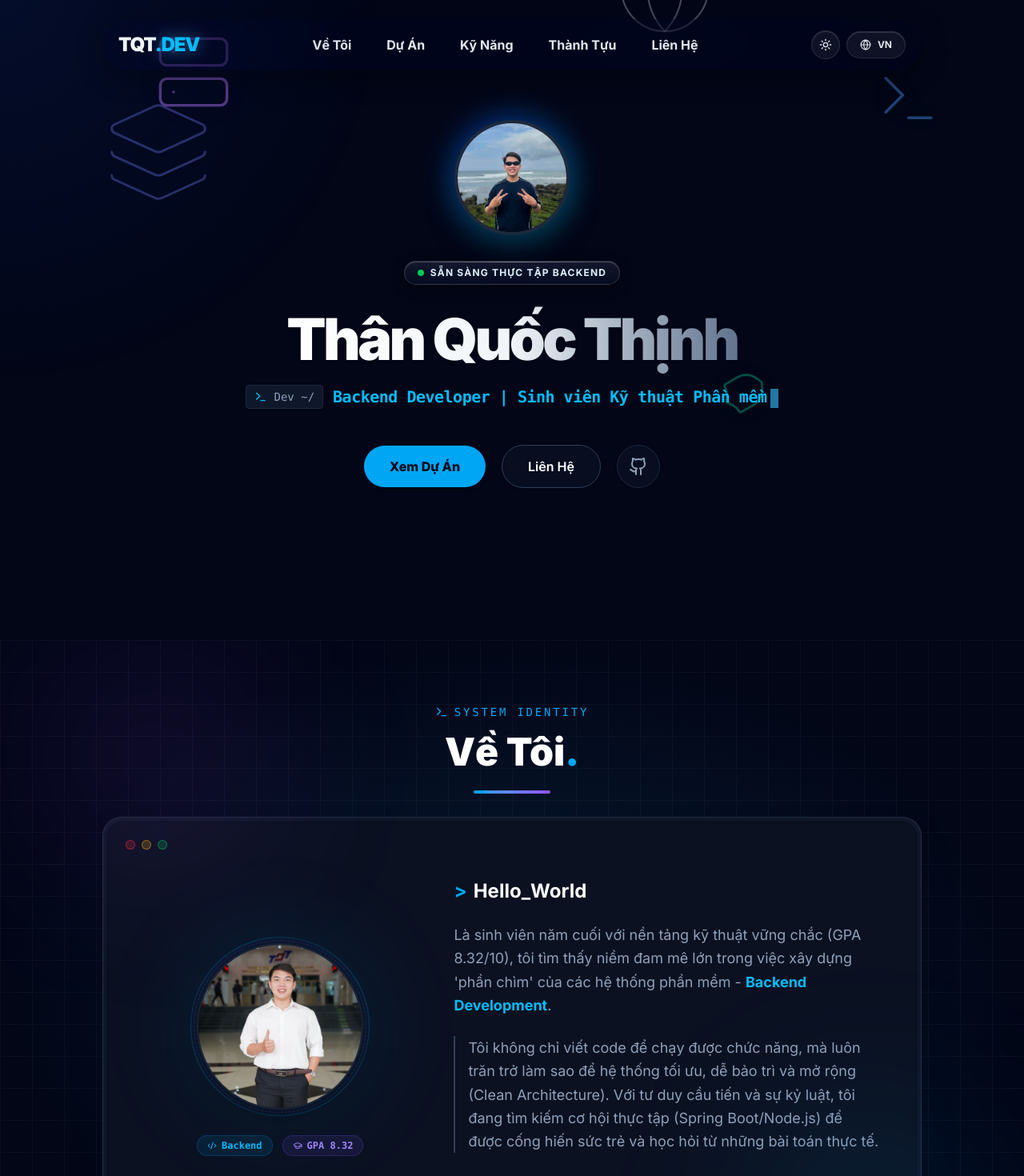
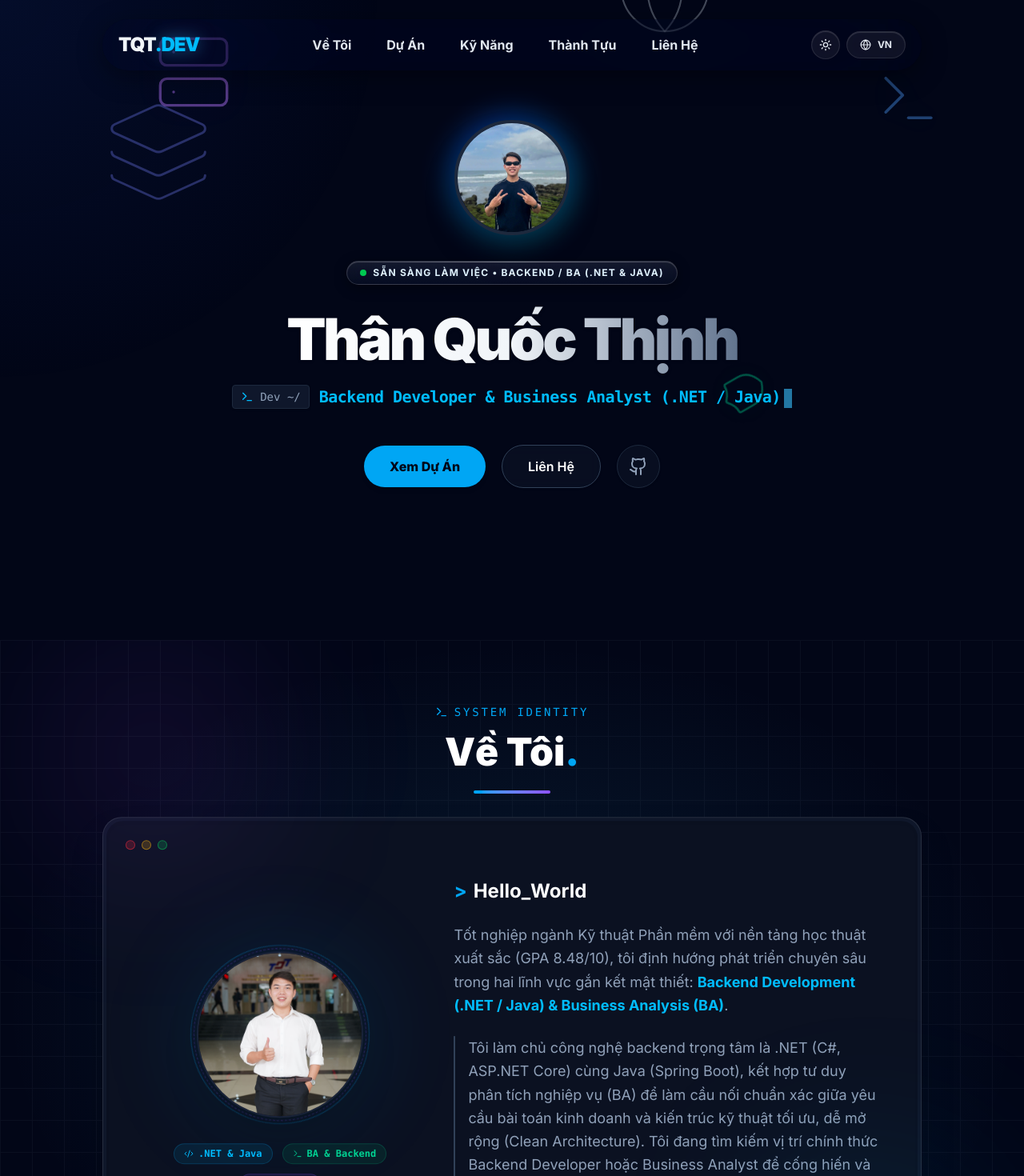
Before and after one commit to quocthinhthan/Portfolio, a Next.js app: page / in a window 1280 px wide. Shown: the top 1470 px of the page at 80% size. Built offline with nearby package versions, Linux system fonts and the light colour scheme.

Commit message:
feat: update portfolio metadata and content to reflect Backend Developer & Business Analyst role; enhance i18n support

```diff
--- a/app/layout.tsx
+++ b/app/layout.tsx
@@ -5,24 +5,30 @@ import ClientShell from "@/components/ClientShell";
 const inter = Inter({ subsets: ["latin"] });
 
 export const metadata: Metadata = {
-  title: "Thân Quốc Thịnh | Software Engineer Portfolio",
+  title: "Thân Quốc Thịnh | Backend Developer & Business Analyst (.NET / Java)",
   description:
-    "Portfolio của Thân Quốc Thịnh – sinh viên Kỹ thuật Phần mềm tại TDTU, Web Developer với Next.js, React, Flutter, Backend.",
+    "Portfolio của Thân Quốc Thịnh – Backend Developer & Business Analyst (BA), GPA 8.48/10 ĐH Tôn Đức Thắng. Chuyên sâu về .NET (C#, ASP.NET Core), Java (Spring Boot), Microservices, SQL Server và phân tích nghiệp vụ.",
   keywords: [
     "Thân Quốc Thịnh",
     "Than Quoc Thinh",
-    "portfolio",
+    ".NET Developer",
+    "ASP.NET Core",
+    "C# Developer",
+    "Java Developer",
+    "Spring Boot",
+    "Backend Developer",
+    "Business Analyst",
+    "BA IT",
+    "Microservices",
     "software engineer",
-    "nextjs developer",
-    "sinh viên IT",
-    "web developer vietnam"
+    "backend developer vietnam"
   ],
   authors: [{ name: "Thân Quốc Thịnh" }],
   creator: "Thân Quốc Thịnh",
   openGraph: {
-    title: "Thân Quốc Thịnh | Software Engineer",
+    title: "Thân Quốc Thịnh | Backend Developer & Business Analyst (.NET / Java)",
     description:
-      "Portfolio cá nhân của Thân Quốc Thịnh – Web Developer, Backend Developer",
+      "Portfolio cá nhân của Thân Quốc Thịnh – Backend Developer & Business Analyst (BA) chuyên sâu về .NET (C#) và Java (Spring Boot), GPA 8.48/10.",
     url: "https://thanquocthinh.id.vn",
     siteName: "Than Quoc Thinh Portfolio",
     locale: "vi_VN",
@@ -38,8 +44,8 @@ export const metadata: Metadata = {
   },
   twitter: {
     card: "summary_large_image",
-    title: "Thân Quốc Thịnh | Software Engineer",
-    description: "Portfolio cá nhân của Thân Quốc Thịnh",
+    title: "Thân Quốc Thịnh | Backend Developer & Business Analyst (.NET / Java)",
+    description: "Portfolio cá nhân của Thân Quốc Thịnh – Chuyên sâu .NET & Java, GPA 8.48/10",
     images: ["/avatar_share.jpg"],
   },
   icons: {
@@ -85,7 +91,7 @@ export default function RootLayout({
 
         <ClientShell>{children}</ClientShell>
 
-        {/* Đã di chuyển script vào bên trong body */}
+        {/* Schema Markup tối ưu SEO Google: .NET, Java, BA */}
         <script
           type="application/ld+json"
           dangerouslySetInnerHTML={{
@@ -94,11 +100,25 @@ export default function RootLayout({
               "@type": "Person",
               name: "Thân Quốc Thịnh",
               url: "https://thanquocthinh.id.vn",
-              jobTitle: "Software Engineer",
-              knowsAbout: ["Business Analysis", "Springboot", "Node.js", "React", "Flutter", "Backend", "Microservices"],
+              jobTitle: "Backend Developer & Business Analyst",
+              alumniOf: "Ton Duc Thang University",
+              knowsAbout: [
+                ".NET",
+                "C#",
+                "ASP.NET Core",
+                "Java",
+                "Spring Boot",
+                "Business Analysis",
+                "Requirements Engineering",
+                "Microservices",
+                "Docker",
+                "SQL Server",
+                "MySQL",
+                "Event-driven Architecture"
+              ],
               sameAs: [
-                "https://github.com/your-github", // Đừng quên thay link thật của Thịnh vào đây nhé!
-                "https://linkedin.com/in/your-linkedin"
+                "https://github.com/quocthinhthan",
+                "https://linkedin.com/in/quocthinhthan"
               ]
             })
           }}
--- a/components/About.tsx
+++ b/components/About.tsx
@@ -109,10 +109,13 @@ export default function About() {
                         {/* Quick Stats Badges */}
                         <div className="flex flex-wrap justify-center gap-3">
                             <span className="flex items-center gap-1.5 px-3 py-1 rounded-full bg-sky-500/10 border border-sky-500/20 text-sky-600 dark:text-sky-400 text-xs font-bold font-mono">
-                                <Code2 size={12} /> Backend
+                                <Code2 size={12} /> .NET & Java
+                            </span>
+                            <span className="flex items-center gap-1.5 px-3 py-1 rounded-full bg-emerald-500/10 border border-emerald-500/20 text-emerald-600 dark:text-emerald-400 text-xs font-bold font-mono">
+                                <Terminal size={12} /> BA & Backend
                             </span>
                             <span className="flex items-center gap-1.5 px-3 py-1 rounded-full bg-violet-500/10 border border-violet-500/20 text-violet-600 dark:text-violet-400 text-xs font-bold font-mono">
-                                <GraduationCap size={12} /> GPA 8.32
+                                <GraduationCap size={12} /> GPA 8.48
                             </span>
                         </div>
                     </div>
--- a/lib/data.ts
+++ b/lib/data.ts
@@ -4,8 +4,8 @@ import { Server, Database, Layout, Terminal, Users, Code2Icon } from "lucide-rea
 // Thông tin cá nhân
 export const personalInfo = {
   name: "Thân Quốc Thịnh",
-  role: "Backend Developer | Software Engineering Student",
-  description: "Sinh viên năm cuối ngành Kỹ thuật Phần mềm tại ĐH Tôn Đức Thắng với GPA 8.32/10. Chuyên sâu về hệ thống Backend, kiến trúc Event-driven và Docker.",
+  role: "Backend Developer & Business Analyst (.NET / Java)",
+  description: "Kỹ sư phần mềm tốt nghiệp ĐH Tôn Đức Thắng với GPA 8.48/10. Chuyên sâu về hệ sinh thái .NET (C#, ASP.NET Core), Java (Spring Boot), phân tích nghiệp vụ (Business Analysis) và kiến trúc Microservices.",
   email: "thanquocthinh112@gmail.com",
   github: "https://github.com/quocthinhthan",
   linkedin: "https://linkedin.com/in/quocthinhthan",
@@ -24,31 +24,31 @@ export interface Project {
   demoUrl?: string;
 }
 
-// Danh sách kỹ năng
+// Danh sách kỹ năng (Ưu tiên .NET, sau đó là Java)
 export const skills = [
-  { category: "Frameworks", icon: Server, items: ["Spring Boot", "Node.js", "ReactJS", ".NET"] },
+  { category: "Frameworks", icon: Server, items: [".NET", "ASP.NET Core", "Spring Boot", "Node.js"] },
   {
     category: "Languages & Core",
     icon: Code2Icon,
-    items: ["Java", "JavaScript","Python", "Dart", "C#" ]
+    items: ["C#", "Java", "SQL", "JavaScript", "Python"]
   },
-  { category: "Databases", icon: Database, items: ["MySQL", "SQL Server", "MongoDB", "Redis"] },
-  { category: "DevOps", icon: Terminal, items: ["Docker Swarm", "Git", "Postman", "Linux"] },
+  { category: "Databases", icon: Database, items: ["SQL Server", "MySQL", "Redis", "MongoDB"] },
+  { category: "DevOps & BA", icon: Terminal, items: ["Docker Swarm", "Git", "Business Analysis", "Postman", "Linux"] },
 ];
 
-// Danh sách kinh nghiệm 'experience' (Để fix lỗi ở Experience.tsx)
+// Danh sách kinh nghiệm 'experience'
 export const experience = [
   {
     year: "03/2026 - Present",
     title: "Currently Working",
     company: "Mebisoft JSC",
-    description: "GPA hiện tại: 8.32/10. Hoàn thành hơn 12 dự án từ học thuật đến thực tế.",
+    description: "GPA 8.48/10. Hoàn thành hơn 12 dự án từ học thuật đến thực tế.",
   },
   {
     year: "2022 - 2026",
-    title: "Software Engineering Student",
+    title: "Software Engineering Graduate",
     company: "Ton Duc Thang University",
-    description: "Đang chuẩn bị CV và kiến thức để ứng tuyển vị trí thực tập Backend.",
+    description: "Tốt nghiệp ngành Kỹ thuật Phần mềm với GPA 8.48/10. Sẵn sàng đảm nhận các vị trí Backend Developer hoặc Business Analyst.",
   }
 ];
 
--- a/lib/i18n.ts
+++ b/lib/i18n.ts
@@ -11,33 +11,33 @@ export const dictionaries = {
     "nav.skills": "Kỹ Năng",      // 🟢 Mới
     "nav.contact": "Liên Hệ",     // 🟢 Mới
 
-    "hero.badge": "Sẵn sàng thực tập Backend",
+    "hero.badge": "Sẵn sàng làm việc • Backend / BA (.NET & Java)",
     "nav.achievements": "Thành Tựu",
     "hero.cta.projects": "Xem Dự Án",
     "hero.cta.contact": "Liên Hệ",
 
     "personal.name": "Thân Quốc Thịnh",
-    "personal.role": "Backend Developer | Sinh viên Kỹ thuật Phần mềm",
+    "personal.role": "Backend Developer & Business Analyst (.NET / Java)",
     "personal.description":
-      "Sinh viên năm cuối ngành Kỹ thuật Phần mềm tại ĐH Tôn Đức Thắng với GPA 8.32/10. Chuyên sâu về hệ thống Backend, kiến trúc Event-driven và Docker.",
+      "Kỹ sư phần mềm tốt nghiệp ĐH Tôn Đức Thắng với GPA 8.48/10. Chuyên sâu về hệ sinh thái .NET (C#, ASP.NET Core), Java (Spring Boot), phân tích nghiệp vụ (BA) và kiến trúc Microservices.",
 
     "about.title": "Về Tôi",
-    "about.p1": "Là sinh viên năm cuối với nền tảng kỹ thuật vững chắc (GPA 8.32/10), tôi tìm thấy niềm đam mê lớn trong việc xây dựng 'phần chìm' của các hệ thống phần mềm - ",
-    "about.backend": "Backend Development",
-    "about.p2": "Tôi không chỉ viết code để chạy được chức năng, mà luôn trăn trở làm sao để hệ thống tối ưu, dễ bảo trì và mở rộng (Clean Architecture). Với tư duy cầu tiến và sự kỷ luật, tôi đang tìm kiếm cơ hội thực tập (Spring Boot/Node.js) để được cống hiến sức trẻ và học hỏi từ những bài toán thực tế.",
+    "about.p1": "Tốt nghiệp ngành Kỹ thuật Phần mềm với nền tảng học thuật xuất sắc (GPA 8.48/10), tôi định hướng phát triển chuyên sâu trong hai lĩnh vực gắn kết mật thiết: ",
+    "about.backend": "Backend Development (.NET / Java) & Business Analysis (BA)",
+    "about.p2": "Tôi làm chủ công nghệ backend trọng tâm là .NET (C#, ASP.NET Core) cùng Java (Spring Boot), kết hợp tư duy phân tích nghiệp vụ (BA) để làm cầu nối chuẩn xác giữa yêu cầu bài toán kinh doanh và kiến trúc kỹ thuật tối ưu, dễ mở rộng (Clean Architecture). Tôi đang tìm kiếm vị trí chính thức Backend Developer hoặc Business Analyst để cống hiến và đồng hành phát triển lâu dài cùng doanh nghiệp.",
 
     "skills.title": "Kỹ Năng Kỹ Thuật",
 
     "experience.title": "Kinh Nghiệm & Học Vấn",
-    "exp.tdtu.title": "Sinh viên Kỹ thuật Phần mềm",
+    "exp.tdtu.title": "Kỹ sư Kỹ thuật Phần mềm",
     "exp.tdtu.company": "Đại học Tôn Đức Thắng",
-    "exp.tdtu.desc": "GPA hiện tại: 8.32/10. Hoàn thành hơn 12 dự án từ học thuật đến thực tế.",
+    "exp.tdtu.desc": "GPA tốt nghiệp: 8.48/10. Hoàn thành hơn 12 dự án từ học thuật đến thực tế.",
     "exp.mebisoft.title": "Đang làm việc",
     "exp.mebisoft.company": "Công ty Cổ phần Mebisoft (Mebisoft JSC)",
     "exp.mebisoft.desc": "Làm việc tại Mebisoft JSC từ tháng 03/2026 đến nay.",
-    "exp.intern.title": "Ứng viên Thực tập Backend",
-    "exp.intern.company": "Đang tìm kiếm cơ hội",
-    "exp.intern.desc": "Đang chuẩn bị CV và kiến thức chuyên sâu để ứng tuyển vị trí thực tập/fresher Backend.",
+    "exp.intern.title": "Backend Developer & Business Analyst",
+    "exp.intern.company": "Sẵn sàng làm việc",
+    "exp.intern.desc": "Sẵn sàng đảm nhận các dự án thực tế với thế mạnh chuyên sâu về .NET, Java, hệ cơ sở dữ liệu và kỹ năng phân tích nghiệp vụ.",
 
     "achievements.label": "Achievement Log",
     "achievements.title": "Chứng Chỉ & Giải Thưởng",
@@ -110,7 +110,7 @@ export const dictionaries = {
 
     "contact.title": "Liên Hệ",
     "contact.desc":
-      "Tôi đang tìm kiếm cơ hội thực tập. Nếu bạn quan tâm đến hồ sơ của tôi, đừng ngần ngại kết nối!",
+      "Tôi đang tìm kiếm cơ hội làm việc ở vị trí Backend Developer (.NET / Java) hoặc Business Analyst (BA). Nếu bạn quan tâm đến hồ sơ của tôi, đừng ngần ngại kết nối!",
     "contact.downloadCv": "Tải Xuống CV",
 
     "footer.builtWith": "Được xây dựng bằng Next.js, Tailwind & Framer Motion.",
@@ -140,32 +140,32 @@ export const dictionaries = {
     "nav.skills": "Skills",
     "nav.contact": "Contact",
 
-    "hero.badge": "Open For Backend Internship",
+    "hero.badge": "Open For Opportunities • Backend / BA (.NET & Java)",
     "nav.achievements": "Achievements",
     "hero.cta.projects": "View Projects",
     "hero.cta.contact": "Contact Me",
 
     "personal.name": "Than Quoc Thinh",
-    "personal.role": "Backend Developer | Software Engineering Student",
+    "personal.role": "Backend Developer & Business Analyst (.NET / Java)",
     "personal.description":
-      "Final-year Software Engineering student at Ton Duc Thang University (GPA 8.32/10). Focused on backend systems, event-driven architecture, and Docker.",
+      "Software Engineering graduate from Ton Duc Thang University with GPA 8.48/10. Specialized in .NET (C#, ASP.NET Core), Java (Spring Boot), Business Analysis, and scalable backend architectures.",
 
     "about.title": "About Me",
-    "about.p1": "As a final-year student with a solid technical foundation (GPA 8.32/10), I found my true passion in building the 'core engines' of software systems - ",
-    "about.backend": "Backend Development",
-    "about.p2": "I don't just write code that works; I strive for maintainability, scalability, and clean architecture. With a growth mindset and strong discipline, I am seeking a Backend Internship (Spring Boot/Node.js) to contribute my energy and learn from real-world challenges.",
+    "about.p1": "Graduating in Software Engineering with an outstanding GPA (8.48/10), I focus deeply on two complementary domains: ",
+    "about.backend": "Backend Development (.NET / Java) & Business Analysis (BA)",
+    "about.p2": "I build robust, maintainable backend systems with .NET (C#, ASP.NET Core) and Java (Spring Boot), coupled with a Business Analyst mindset to bridge business requirements and scalable software architecture. I am looking for full-time opportunities as a Backend Developer or Business Analyst to deliver measurable value and grow with forward-thinking teams.",
     "skills.title": "Technical Skills",
 
     "experience.title": "Experience & Education",
-    "exp.tdtu.title": "Software Engineering Student",
+    "exp.tdtu.title": "Software Engineering Graduate",
     "exp.tdtu.company": "Ton Duc Thang University",
-    "exp.tdtu.desc": "Current GPA: 8.32/10. Completed 12+ projects ranging from academic to practical applications.",
+    "exp.tdtu.desc": "Graduation GPA: 8.48/10. Completed 12+ academic and production-ready projects.",
     "exp.mebisoft.title": "Currently Working",
     "exp.mebisoft.company": "Mebisoft Joint Stock Company (Mebisoft JSC)",
     "exp.mebisoft.desc": "Working at Mebisoft JSC since March 2026.",
-    "exp.intern.title": "Backend Intern Candidate",
-    "exp.intern.company": "Searching for Opportunities",
-    "exp.intern.desc": "Preparing technical knowledge and projects for Backend internship/fresher roles.",
+    "exp.intern.title": "Backend Developer & Business Analyst",
+    "exp.intern.company": "Open to Opportunities",
+    "exp.intern.desc": "Ready to take on impactful backend engineering and business analysis challenges with .NET and Java expertise.",
 
     "achievements.label": "Achievement Log",
     "achievements.title": "Certificates & Awards",
@@ -239,7 +239,7 @@ export const dictionaries = {
 
     "contact.title": "Get In Touch",
     "contact.desc":
-      "I'm looking for backend internship opportunities. If you're interested in my profile, feel free to reach out!",
+      "I am seeking opportunities as a Backend Developer (.NET / Java) or Business Analyst (BA). If you're interested in my profile, feel free to reach out!",
     "contact.downloadCv": "Download CV",
 
     "footer.builtWith": "Built with Next.js, Tailwind & Framer Motion.",
```
